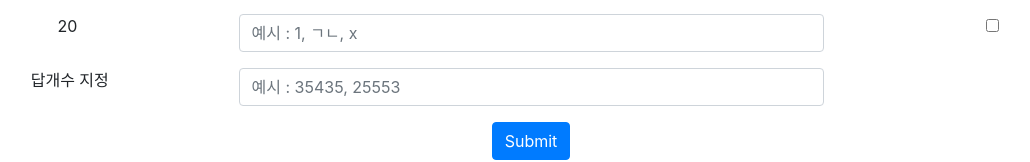
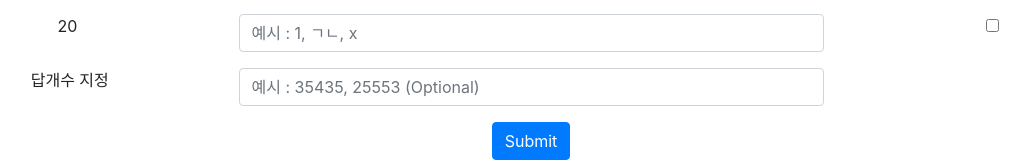
Before and after one commit to JihoonJang/Answer, a React (Create React App) app: page / in a window 1280 px wide. Shown: the part 1134-1296 px from the top of the page, without its empty margins (109-1139 px from the left). Built offline with nearby package versions, Linux system fonts and the light colour scheme.

Commit message:
Optional 추가

```diff
--- a/src/App.js
+++ b/src/App.js
@@ -109,7 +109,7 @@ class Input extends React.Component {
       items.push(
         <Form.Group as={Row}>
           <Col sm='3'>
-            <center><Form.Label as={Col}>{i}&nbsp;</Form.Label></center>
+            <center><Form.Label variant='primary' size='sm'>{i}&nbsp;</Form.Label></center>
           </Col>
           <Col sm='6'>
             <Form.Control
@@ -152,7 +152,7 @@ class Input extends React.Component {
               <Form.Control
               type='text'
               onChange={this.onAnsNumChanged}
-              placeholder='예시 : 35435, 25553'/>
+              placeholder='예시 : 35435, 25553 (Optional)'/>
             </center>
           </Col>
         </Form.Group>
```
